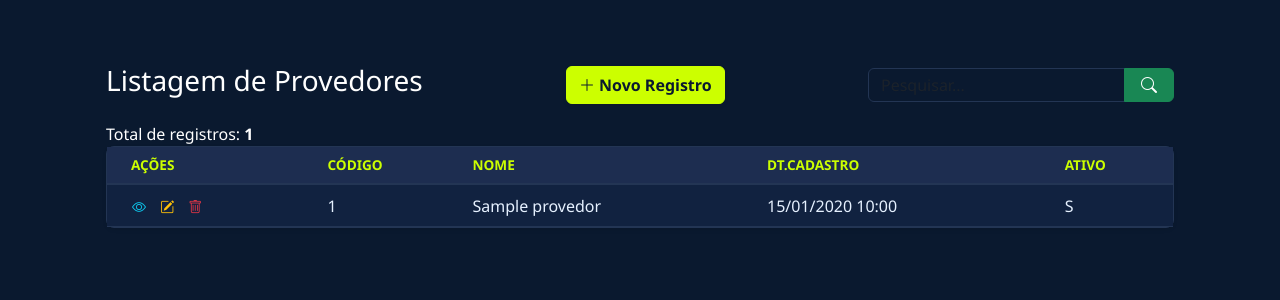
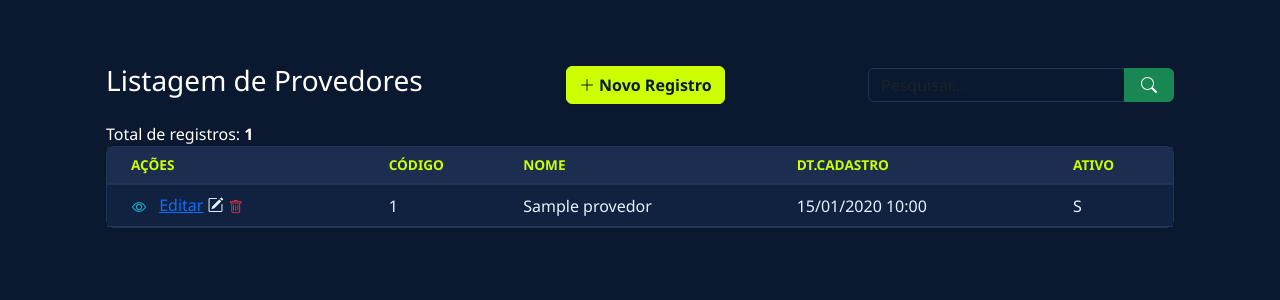
Before and after one commit to fernandosantosb30/sistema_EP, a Django app: page /provedores/ in a window 1280 px wide. Shown: the part 58-358 px from the top of the page. Run offline with Django 5.2, Linux system fonts and the light colour scheme; a user stored in the database is signed in; tables that the repository leaves empty hold one stand-in row (values such as "Sample post").

Commit message:
organizando edit provedor

```diff
--- a/providers/views.py
+++ b/providers/views.py
@@ -7,6 +7,7 @@ import unicodedata
 import pandas as pd
 from sqlalchemy import create_engine
 from django.forms import modelform_factory
+from .models import Provedor, ProvedorForm
 
 # --- BIBLIOTECAS DJANGO ---
 from django.conf import settings
@@ -155,8 +156,13 @@ def get_cidade_form(): return modelform_factory(CidadeAtendida, fields="__all__"
 
 @login_required
 def editar_provedor(request, pk=None):
-    ProvedorForm = get_provedor_form()
-    provedor = get_object_or_404(Provedor, pk=pk) if pk else Provedor()
+    # Se pk existe, busca. Se falhar, retorna 404.
+    # Se não existe (novo cadastro), instancia um objeto vazio.
+    provedor = get_object_or_404(
+    Provedor.objects.prefetch_related('contatos', 'cidades'),
+    pk=pk
+)
+
     if request.method == 'POST':
         form = ProvedorForm(request.POST, instance=provedor)
         if form.is_valid():
@@ -164,7 +170,11 @@ def editar_provedor(request, pk=None):
             return redirect('lista_provedores')
     else:
         form = ProvedorForm(instance=provedor)
-    return render(request, 'providers/cadastro_edit.html', {'form': form})
+
+    return render(request, 'providers/cadastro_edit.html', {
+        'form': form,
+        'provedor': provedor # Isto garante que o template acesse {{ provedor.id }}
+    })
 
 @user_passes_test(e_admin) # Apenas ADMIN pode excluir
 @login_required
--- a/sistema_isp/templates/base.html
+++ b/sistema_isp/templates/base.html
@@ -130,7 +130,7 @@
 </style>
 
 </head>
-<body class="{% if request.resolver_match.url_name == 'editar_provedor' or request.resolver_match.url_name == 'cadastro' or request.resolver_match.url_name == 'consulta_provedores' %}page-cadastro{% endif %}">
+<body class="{% if request.resolver_match.url_name in 'editar_provedor,cadastro,consulta_provedores' %}page-cadastro{% endif %}">
 
 {% if user.is_authenticated %}
 <nav class="navbar navbar-expand-lg navbar-dark mb-5">
@@ -138,12 +138,11 @@
         <a class="navbar-brand fw-bold" href="/">
             <i class="bi bi-broadcast"></i> Ep Conexões & Negócios
         </a>
-        <!-- Botão para Celular -->
         <button class="navbar-toggler" type="button" data-bs-toggle="collapse" data-bs-target="#navbarNav">
             <span class="navbar-toggler-icon"></span>
         </button>
 
-        <div class="collapse navbar-collapse" id="navbarNav"> <!-- Adicionado o ID aqui -->
+        <div class="collapse navbar-collapse" id="navbarNav">
             <ul class="navbar-nav ms-auto">
                 <li class="nav-item"><a class="nav-link" href="{% url 'home' %}">Home</a></li>
                 <li class="nav-item"><a class="nav-link" href="{% url 'lista_provedores' %}">Listagem</a></li>
@@ -158,10 +157,22 @@
                 <li class="nav-item">
                     <a class="nav-link text-danger" href="#" onclick="event.preventDefault(); confirmarLogout();">Sair</a>
                 </li>
+            </ul>
+        </div>
+    </div>
+</nav>
 
 <form id="logout-form" action="{% url 'logout' %}" method="POST" style="display: none;">
     {% csrf_token %}
 </form>
+{% endif %}
+
+<div class="container mt-4">
+    {% block content %}
+    {% endblock %}
+</div>
+
+<script src="https://cdn.jsdelivr.net/npm/bootstrap@5.3.0/dist/js/bootstrap.bundle.min.js"></script>
 
 {% block extra_scripts %}
 <script>
@@ -172,18 +183,5 @@
     }
 </script>
 {% endblock %}
-            </ul>
-        </div>
-    </div>
-</nav>
-{% endif %}
-
-<div class="container mt-4">
-    {% block content %}
-    <!-- O conteúdo das outras páginas aparecerá aqui -->
-    {% endblock %}
-</div>
-
-<script src="https://cdn.jsdelivr.net/npm/bootstrap@5.3.0/dist/js/bootstrap.bundle.min.js"></script>
 </body>
 </html>
--- a/sistema_isp/templates/providers/lista.html
+++ b/sistema_isp/templates/providers/lista.html
@@ -60,7 +60,7 @@
                                     <a href="{% url 'editar_provedor' p.id %}" class="btn btn-sm btn-link text-info p-0 me-2" title="Visualizar">
                                         <i class="bi bi-eye"></i>
                                     </a>
-                                    <a href="{% url 'editar_provedor' p.id %}" class="btn btn-sm btn-link text-warning p-0 me-2" title="Editar">
+                                    <a href="{% url 'editar_provedor' p.id %}">Editar</a>
                                         <i class="bi bi-pencil-square"></i>
                                     </a>
                                     {% if user.is_superuser %}
```
Lines whose indentation alone changed are shown as unchanged.
